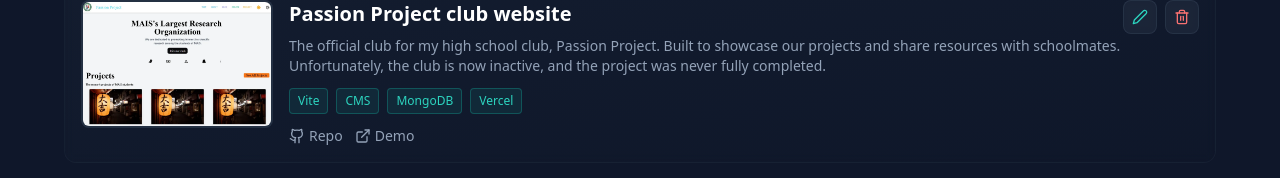
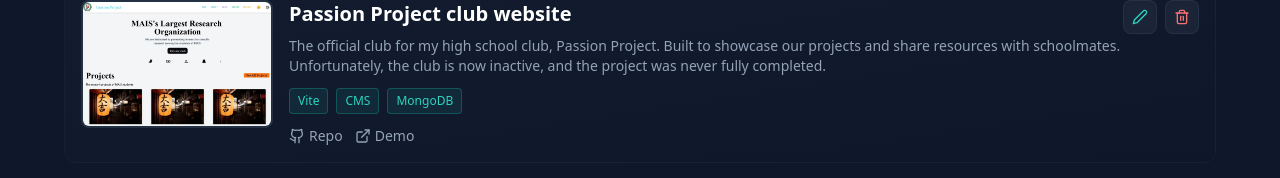
Before and after one commit to Sain-orshikh/portfolio, a Next.js app: page /zlog/projects in a window 1280 px wide. Shown: the part 1933-2111 px from the top of the page. Built offline with nearby package versions, Linux system fonts and the light colour scheme.

Commit message:
Update project: Passion Project club website

```diff
--- a/src/data/projects.ts
+++ b/src/data/projects.ts
@@ -21,8 +21,7 @@ export const projects: Project[] = [
     tech: [
       "Vite",
       "CMS",
-      "MongoDB",
-      "Vercel"
+      "MongoDB"
     ],
     repo: "https://github.com/Sain-orshikh/portfolio",
     demo: "https://pp-web-nu.vercel.app/",
```
